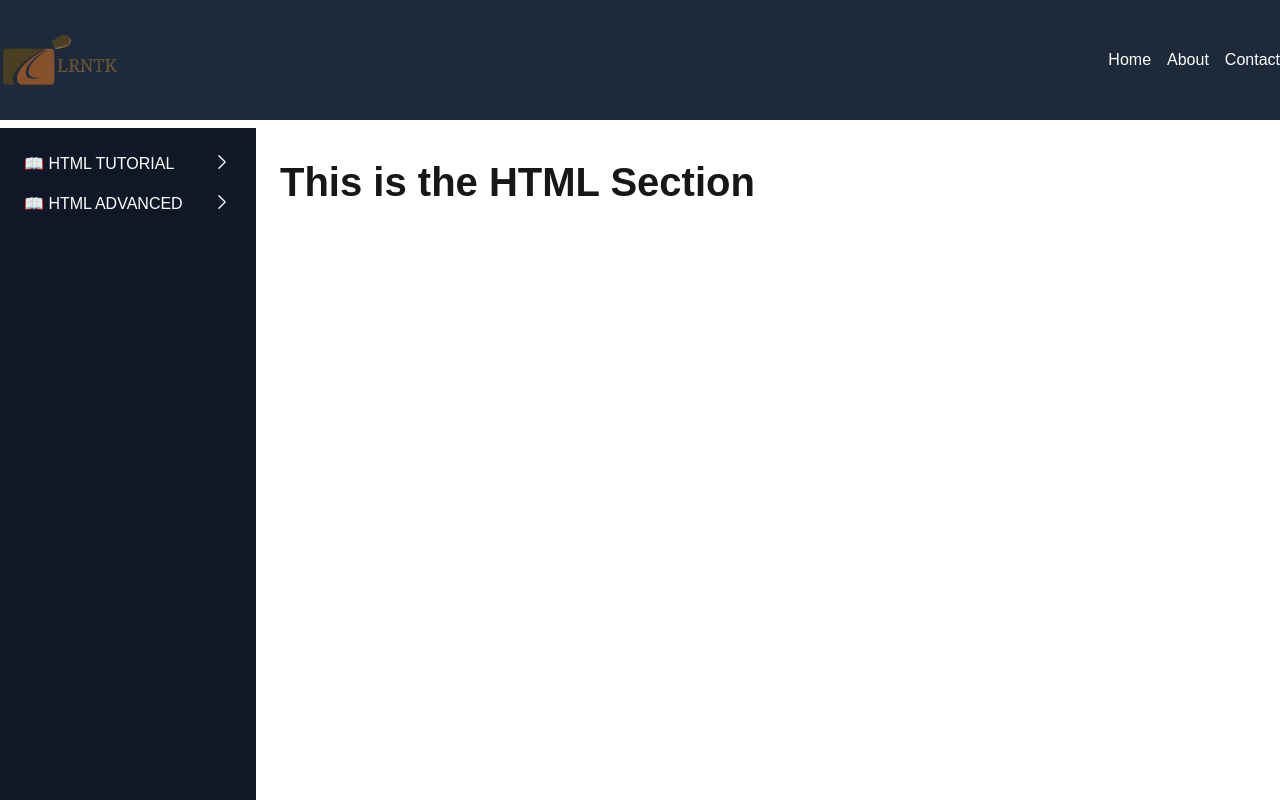
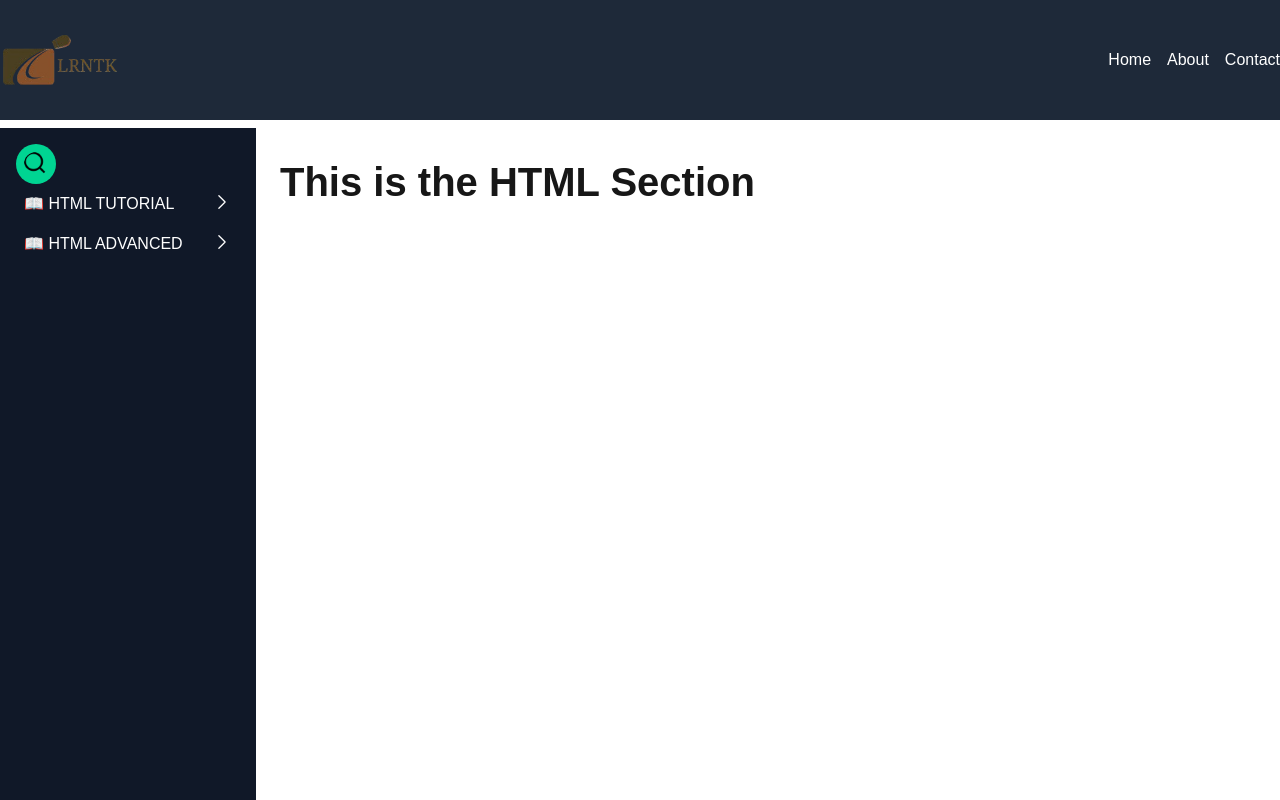
Before and after one commit to Fynova-Technologies/lrntk, a Next.js app: page /docs/html in a window 1280 px wide. Built offline with nearby package versions, Linux system fonts and the light colour scheme.

Commit message:
Search Bar only added needed functionality

```diff
--- /dev/null
+++ b/components/Search.tsx
@@ -0,0 +1,26 @@
+"use client"
+
+import Image from "next/image";
+import { useState } from "react";
+
+
+const SearchBar = ()=>{
+    const [SearchIsOpen,setSearchOpen] = useState(false)
+
+    function handleOnClick(){
+        setSearchOpen(!SearchIsOpen)
+    }
+
+    return(
+
+        <div className="w-full">
+            <div className="flex items-center">
+                <input className={`mr-3 p-2 border-2 w-[150px] border-t-amber-50 rounded-2xl ${SearchIsOpen?"flex":"hidden"}`} ></input>
+                <Image src={"/loupe.png"} onClick={handleOnClick} height={800} width={900} alt="Search"  className="bg-emerald-400 hover:bg-blue-300 hover:cursor-pointer p-2 rounded-3xl h-10 w-10"/>
+            </div>
+        </div>
+
+    )
+}
+
+export default SearchBar;
--- a/components/sidebar.tsx
+++ b/components/sidebar.tsx
@@ -3,6 +3,7 @@
 import { useState, useEffect } from "react";
 import Link from "next/link";
 import { ChevronDownIcon, ChevronRightIcon } from "@heroicons/react/24/outline";
+import SearchBar from "./Search";
 
 // Define props type
 interface SidebarProps {
@@ -65,6 +66,10 @@ const Sidebar = ({ isOpen }: SidebarProps) => {
       overflow-x-auto
     `}
     >
+
+      <div className="w-64">
+        <SearchBar/>
+      </div>
       {/* Docs Section */}
       <div className="mb-32">
         {sideBarContents.map((sidebar,index)=>(
```
Also changed, not shown: public/loupe.png (added), 1 other file (tests, documents, lock files or other folders).
